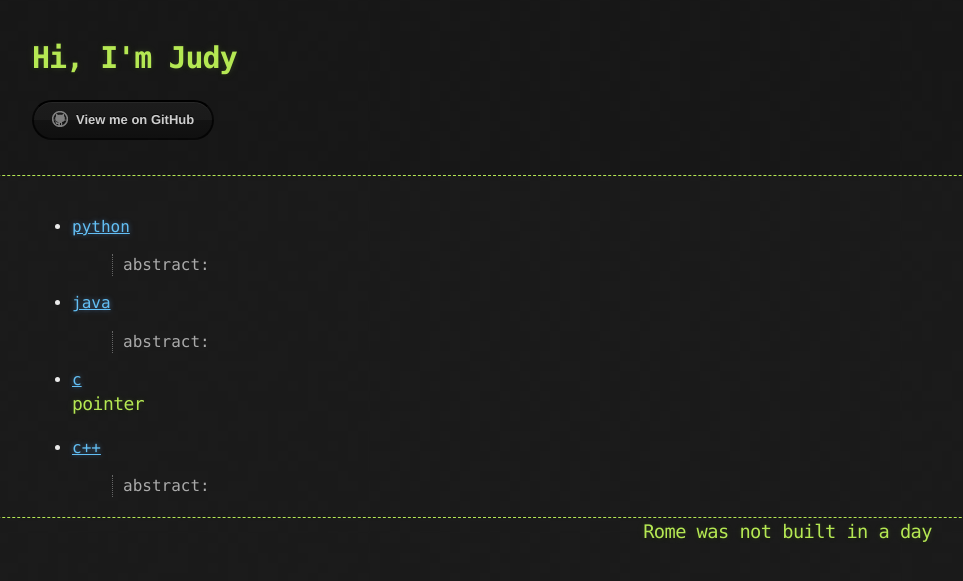
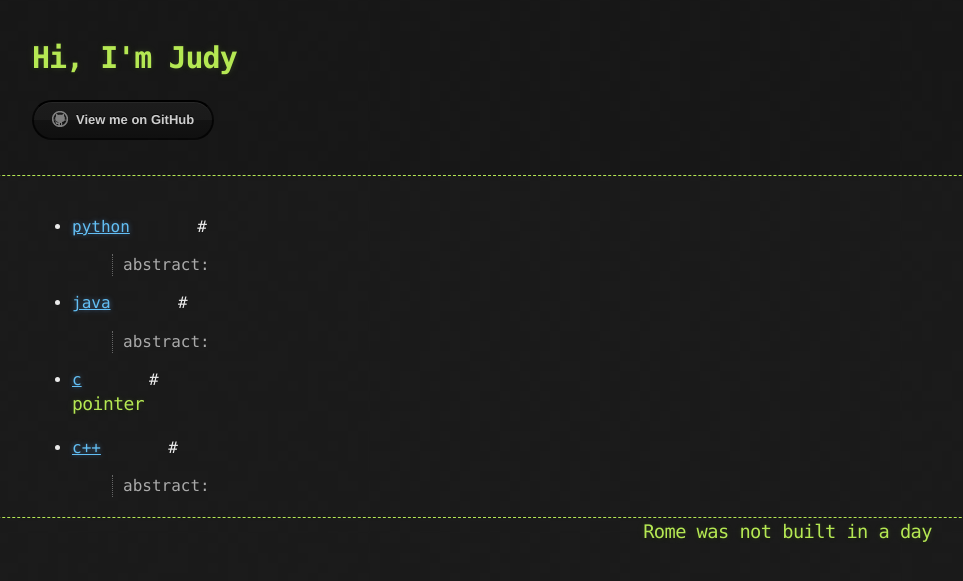
Before and after one commit to Shl4046/Shl4046.github.io, a Jekyll site: the page built from _posts/languages/1000-01-01-languages.md, in a window 1280 px wide. Shown: the top 581 px of the page, without its empty margins (163-1126 px from the left). Built offline with Jekyll 4.4.1, drawn with Linux system fonts in a browser that asks for light colours.

Commit message:
Update 1000-01-01-languages.md

```diff
--- a/_posts/languages/1000-01-01-languages.md
+++ b/_posts/languages/1000-01-01-languages.md
@@ -9,7 +9,7 @@ excerpt_separator: ""
    {% if post.category == 'languages' %}
     <li>
         <a href="{{ post.url }}">{{ post.title }}</a>
-        {{ post.excerpt }}
+        #{{ post.excerpt }}
     </li>
     {% endif %}
   {% endfor %}
```
